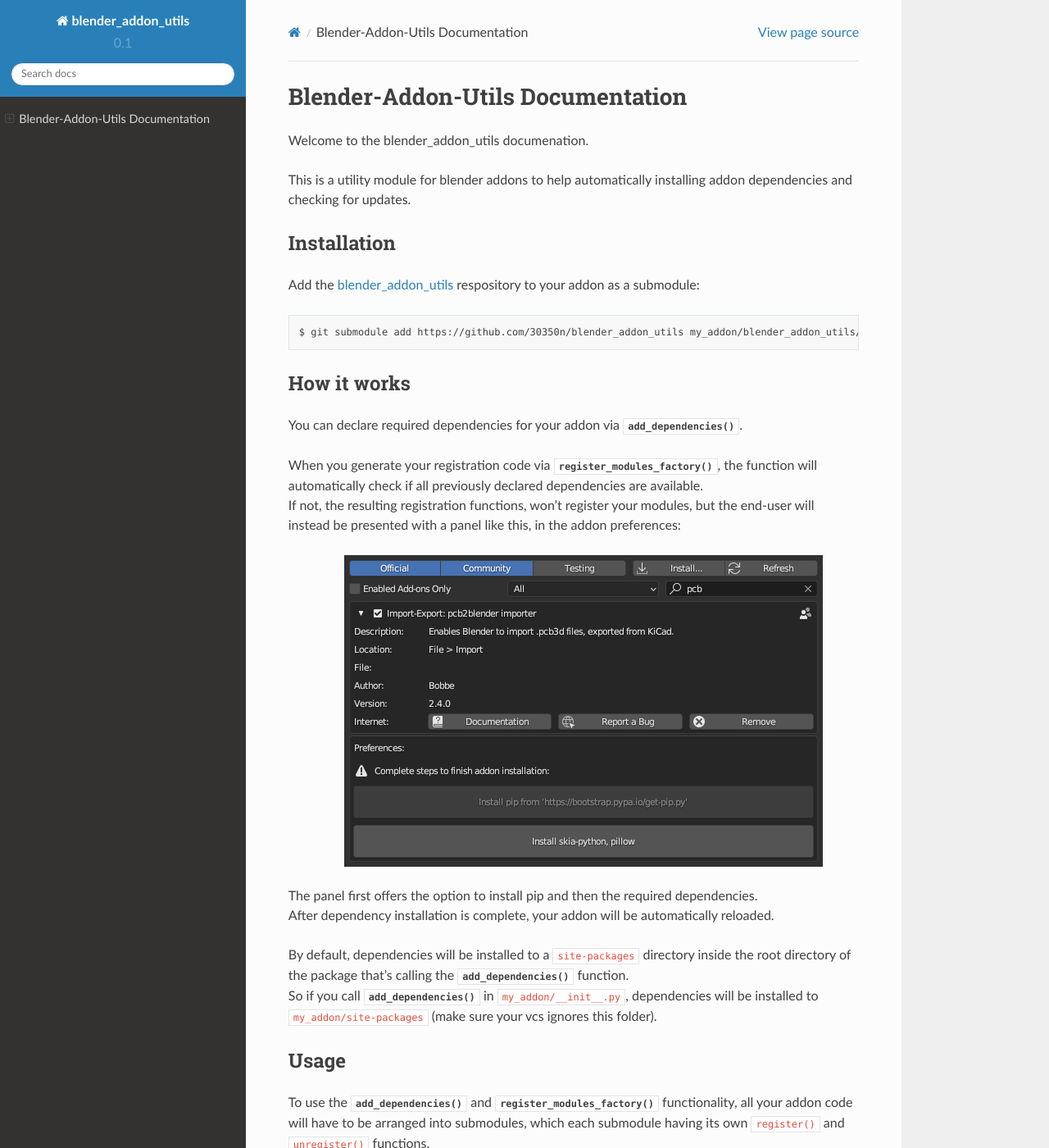
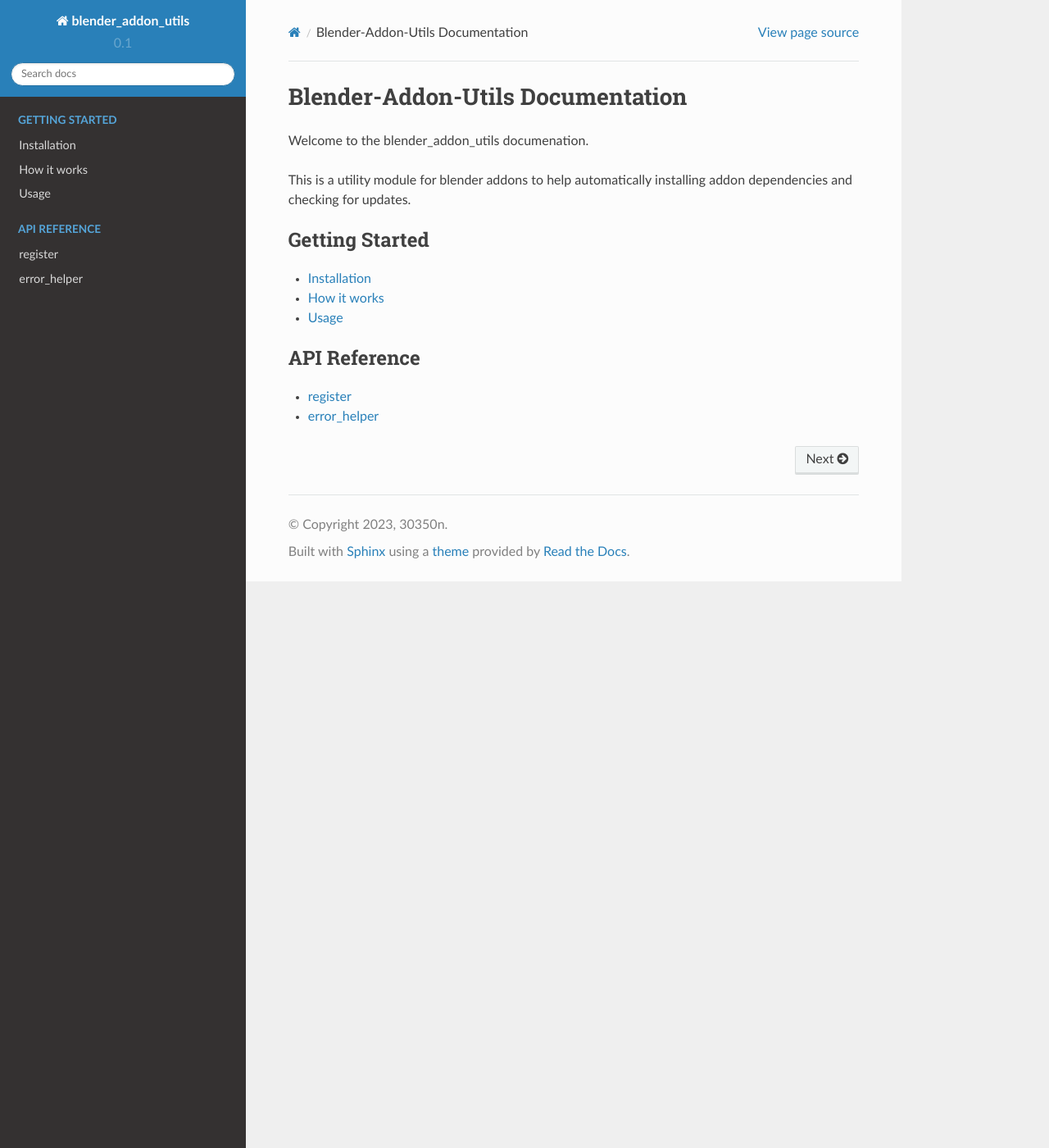
Before and after one commit to 30350n/blender_addon_utils, a Sphinx documentation site: the page built from docs/index.rst, in a window 1280 px wide and 1400 px high. Shown: the whole window at 82% size. Built offline with Sphinx 7.4.7 and the Read the Docs theme 2.0.0, drawn with Linux system fonts in a browser that asks for light colours; some of the changed text lies outside the part shown.

Commit message:
Split docs into multiple pages, Add example for ErrorHelper

```diff
--- a/docs/conf.py
+++ b/docs/conf.py
@@ -16,6 +16,7 @@
     "sphinx.ext.autodoc",
     "sphinx.ext.autosummary",
     "sphinx.ext.intersphinx",
+    "sphinx.ext.autosectionlabel",
 ]
 
 intersphinx_mapping = {"python": ("https://docs.python.org/3", None)}
--- a/docs/index.rst
+++ b/docs/index.rst
@@ -7,88 +7,14 @@
 This is a utility module for blender addons to help automatically installing addon
 dependencies and checking for updates.
 
-Installation
-~~~~~~~~~~~~
+.. toctree::
+    :caption: Getting Started
 
-Add the `blender_addon_utils <https://github.com/30350n/blender_addon_utils>`_ respository to
-your addon as a submodule:
+    getting_started
 
-.. code-block:: bash
+.. toctree::
+    :caption: API Reference
+    :maxdepth: 1
 
-    $ git submodule add https://github.com/30350n/blender_addon_utils my_addon/blender_addon_utils/
-
-How it works
-~~~~~~~~~~~~
-
-You can declare required dependencies for your addon via :func:`add_dependencies`.
-
-| When you generate your registration code via :func:`register_modules_factory`, the function
-  will automatically check if all previously declared dependencies are available.
-| If not, the resulting registration functions, won't register your modules, but the end-user
-  will instead be presented with a panel like this, in the addon preferences:
-
-    .. image:: ./images/addon_prefs.png
-        :align: center
-
-| The panel first offers the option to install pip and then the required dependencies.
-| After dependency installation is complete, your addon will be automatically reloaded.
-
-| By default, dependencies will be installed to a ``site-packages`` directory inside the root
-  directory of the package that's calling the :func:`add_dependencies` function.
-| So if you call :func:`add_dependencies` in ``my_addon/__init__.py``, dependencies will be
-  installed to ``my_addon/site-packages`` (make sure your vcs ignores this folder).
-
-Usage
-~~~~~
-
-To use the :func:`add_dependencies` and :func:`register_modules_factory` functionality,
-all your addon code will have to be arranged into submodules, which each submodule having its
-own :code:`register()` and :code:`unregister()` functions.
-
-Your :code:`__init__.py` should only contain minimal setup code, like this:
-
-.. code-block:: python
-
-    bl_info = {
-        ...
-    }
-
-    from .blender_addon_utils import add_dependencies, register_modules_factory
-
-    deps = {
-        "pip_package_name": "module_name",
-    }
-    add_dependencies(deps)
-
-    modules = ["my_submodule"]
-    register, unregister = register_modules_factory(modules)
-
-Example :code:`my_submodule.py` file:
-
-.. code-block:: python
-
-    import bpy
-
-    ...
-
-    classes = (
-        ...
-    )
-
-    def register():
-        for cls in classes:
-            bpy.utils.register_class(cls)
-
-    def unregister():
-        for cls in reversed(classes):
-            bpy.utils.unregister_class(cls)
-
-API Documenation
-~~~~~~~~~~~~~~~~
-
-.. automodule:: register
-    :members:
-    :member-order: bysource
-
-.. automodule:: error_helper
-    :members:
+    register
+    error_helper
--- a/error_helper.py
+++ b/error_helper.py
@@ -22,7 +22,7 @@
         self.report({"ERROR"}, msg)
         return {"CANCELLED"}
 
-    def warning(self, msg):
+    def warning(self, msg: AnyStr):
         """
         Report and print warning.
 
```
Also changed, not shown: docs/error_helper.rst (added, +21 -0 lines), docs/getting_started.rst (added, +75 -0 lines), docs/register.rst (added, +10 -0 lines).
